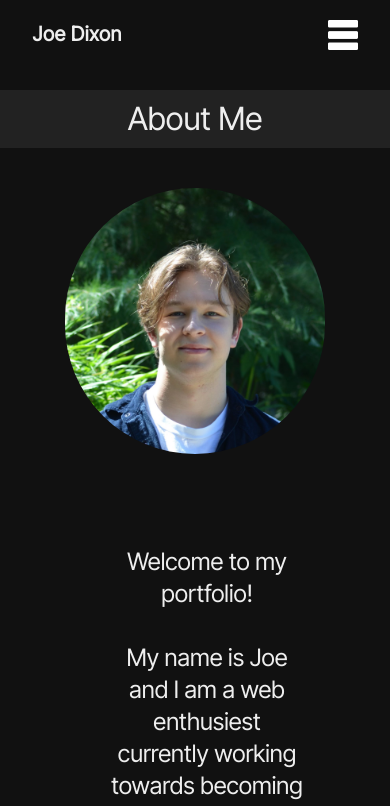
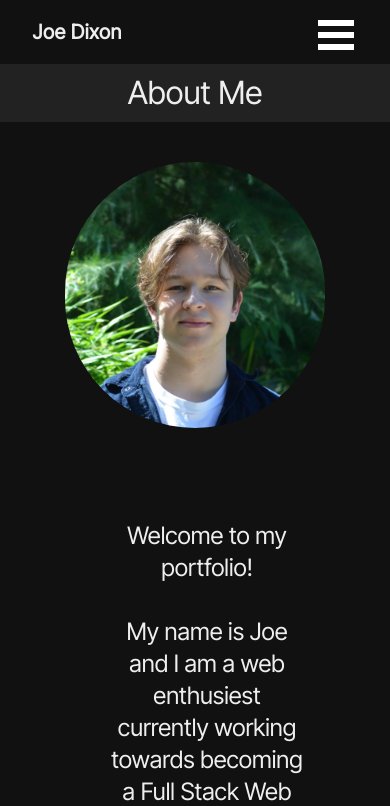
Before and after one commit to joerdixon/my-portfolio-2, a React (Create React App) app: page / in a window 390 px wide. Shown: the top 806 px of the page. Built offline with nearby package versions, Linux system fonts and the light colour scheme.

Commit message:
mobile nav working

```diff
--- a/src/components/Navbar/Header.jsx
+++ b/src/components/Navbar/Header.jsx
@@ -10,9 +10,9 @@ import gmsvg from '../../assets/icons/mail.svg'
 
 function Header(props) {
     return (
-        <div className='flex mx-auto my-0 w-5/6 md:flex-col justify-between md:w-1/6 md:border-r pt-5 md:pt-10 md:pb-5'>
+        <div className='flex mx-auto my-0 w-5/6 h-16 md:h-auto md:flex-col justify-between md:w-1/6 md:border-r md:pt-10 md:pb-5'>
             {/* Nameplate*/}
-            <div className="md:flex justify-evenly items-center md:mb-10 md:w-full">
+            <div className="flex justify-evenly items-center md:mb-10 md:w-full">
                 <img className="rounded-full w-1/6 hidden md:block" src={headshot} alt="Joe Dixon" />
                 <h1 className='text-center text-xl font-semibold tracking-wide'>Joe Dixon</h1>
             </div>
--- a/src/components/Navbar/Navigation.jsx
+++ b/src/components/Navbar/Navigation.jsx
@@ -15,6 +15,52 @@ import gmsvg from '../../assets/icons/mail.svg'
 
 // TODO: Cool hover effects and active styles
 // TODO: Add hover effect for resume button
+
+// Burger Menu Styling
+var styles = {
+    bmBurgerButton: {
+      position: 'fixed',
+      width: '36px',
+      height: '30px',
+      right: '36px',
+      top: '20px'
+    },
+    bmBurgerBars: {
+      background: '#fff'
+    },
+    bmBurgerBarsHover: {
+      background: '#a90000'
+    },
+    bmCrossButton: {
+      height: '24px',
+      width: '24px'
+    },
+    bmCross: {
+      background: '#bdc3c7'
+    },
+    bmMenuWrap: {
+      position: 'fixed',
+      height: '100%'
+    },
+    bmMenu: {
+      background: '#111',
+      padding: '2.5em 1.5em 0',
+      fontSize: '1.15em'
+    },
+    bmMorphShape: {
+      fill: '#373a47'
+    },
+    bmItemList: {
+      color: '#b8b7ad',
+      padding: '0.8em'
+    },
+    bmItem: {
+      display: 'inline-block'
+    },
+    bmOverlay: {
+      background: 'rgba(0, 0, 0, 0.3)'
+    }
+  }
 
 function Nav(props) {
 
@@ -42,8 +88,8 @@ function Nav(props) {
             {/* Mobile Nav */}
             {/* TODO:  Close menu on button click.*/}
             <div className="md:hidden mb-10">
-                <img className="min-w-[20px] max-w-[30px] sm:max-w[40px]" src={hamburger} alt="Hamburger menu" />
-                <Menu isOpen={false} width={"70vw"} className='mobile-menu' right>
+                {/* <img className="min-w-[20px] max-w-[30px] sm:max-w[40px]" src={hamburger} alt="Hamburger menu" /> */}
+                <Menu styles={styles} width={'100vw'} right>
                     <div className='h-1/2 flex flex-col justify-between w-full mt-10' >
                         <div className="mobile-link hover:navhover" onClick={() => { props.setView("about") }} >
                             <img src={aboutsvg} alt="about icon" />
--- a/src/styles.css
+++ b/src/styles.css
@@ -49,11 +49,6 @@ a {
 
     /* MOBILE NAV */
 
-    /* Color/shape of burger icon bars */
-    .bm-burger-bars {
-        background-color: #fff;
-    }
-
     /* Position and sizing of burger button */
     .bm-burger-button {
         position: fixed;
@@ -63,10 +58,29 @@ a {
         top: 36px;
     }
 
+    /* Color/shape of burger icon bars */
+    .bm-burger-bars {
+        background: #fff;
+  }
+
+    /* Color/shape of burger icon bars on hover*/
+    .bm-burger-bars-hover {
+        background: #a90000;
+    }
+
+    /* Position and sizing of clickable cross button */
+    .bm-cross-button {
+        height: 24px;
+        width: 24px;
+    }
+
+    /* Color/shape of close button cross */
+    .bm-cross {
+        background: #bdc3c7;
+    }
+
     .mobile-menu {
-        background-color: #111;
-        justify-content: space-between;
-        overflow-y: auto;
+        background: #111;
     }
 
     .mobile-link {
@@ -239,6 +253,7 @@ a {
         width: 100%;
         border-bottom: 1px solid white;
         font-size: x-large;
+        text-align: left;
     }
 
     .sectionheading {
```
